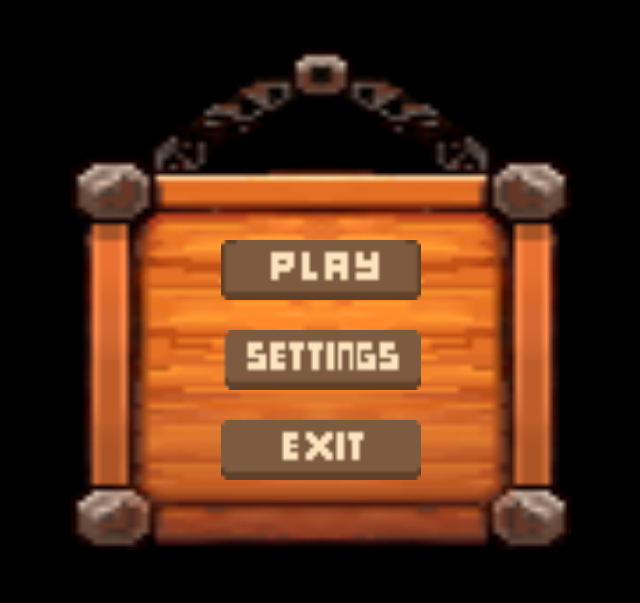
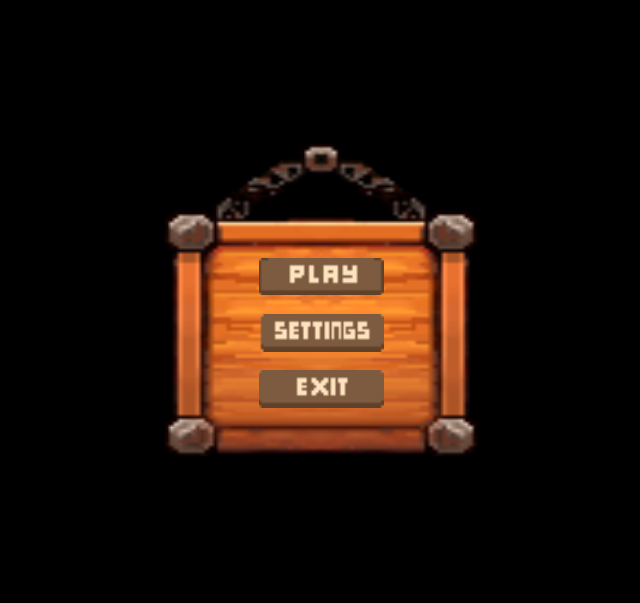
Before and after one commit to RilyGit/DimaGame, a plain HTML site: page my-knight-game/index.html in a window 1280 px wide. Shown: the whole page, without its empty margins (319-959 px from the left). Drawn offline with Linux system fonts and the light colour scheme.

Commit message:
Bord fix 2.0

```diff
--- a/my-knight-game/index.html
+++ b/my-knight-game/index.html
@@ -48,16 +48,16 @@
     function drawMenu() {
       ctx.clearRect(0, 0, canvas.width, canvas.height);
 
-      const boardWidth = 500;
-      const boardHeight = 500;
+      const boardWidth = 312.5;
+      const boardHeight = 312.5;
       const boardX = (canvas.width - boardWidth) / 2;
       const boardY = (canvas.height - boardHeight) / 2;
       ctx.drawImage(images.board, boardX, boardY, boardWidth, boardHeight);
 
       buttons.length = 0;
-      const btnWidth = 200;
-      const btnHeight = 60;
-      const spacing = 90;
+      const btnWidth = 125;
+      const btnHeight = 37.5;
+      const spacing = 56.25;
 
       const buttonsData = [
         { img: images.play, action: () => alert('Игра началась!') },
@@ -65,7 +65,7 @@
         { img: images.exit, action: () => alert('Выход') }
       ];
 
-      const totalHeight = buttonsData.length * btnHeight + (buttonsData.length - 5) * (spacing - btnHeight);
+      const totalHeight = buttonsData.length * btnHeight + (buttonsData.length - 4.5) * (spacing - btnHeight);
       const startY = boardY + (boardHeight - totalHeight) / 2;
 
       buttonsData.forEach((btn, i) => {
```
